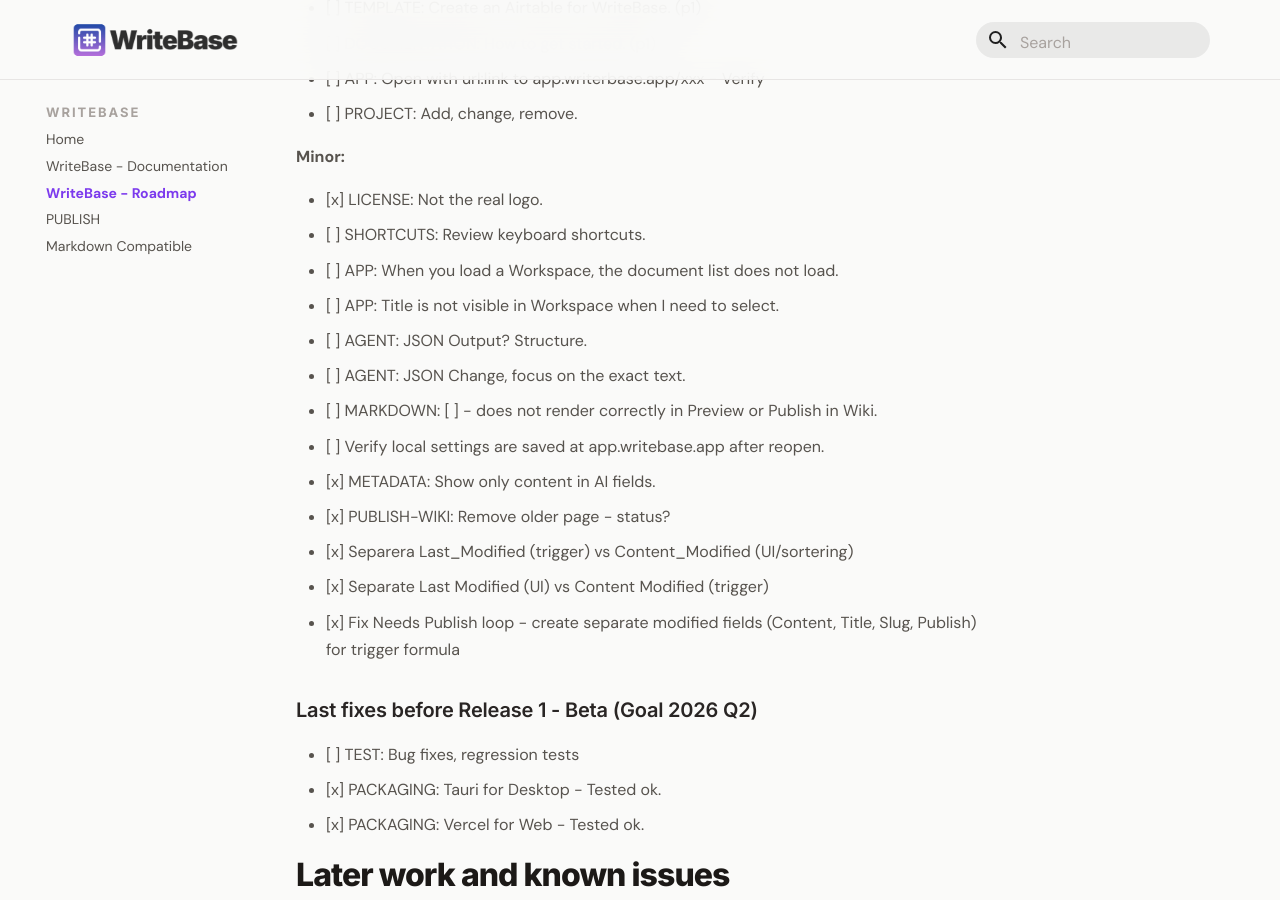
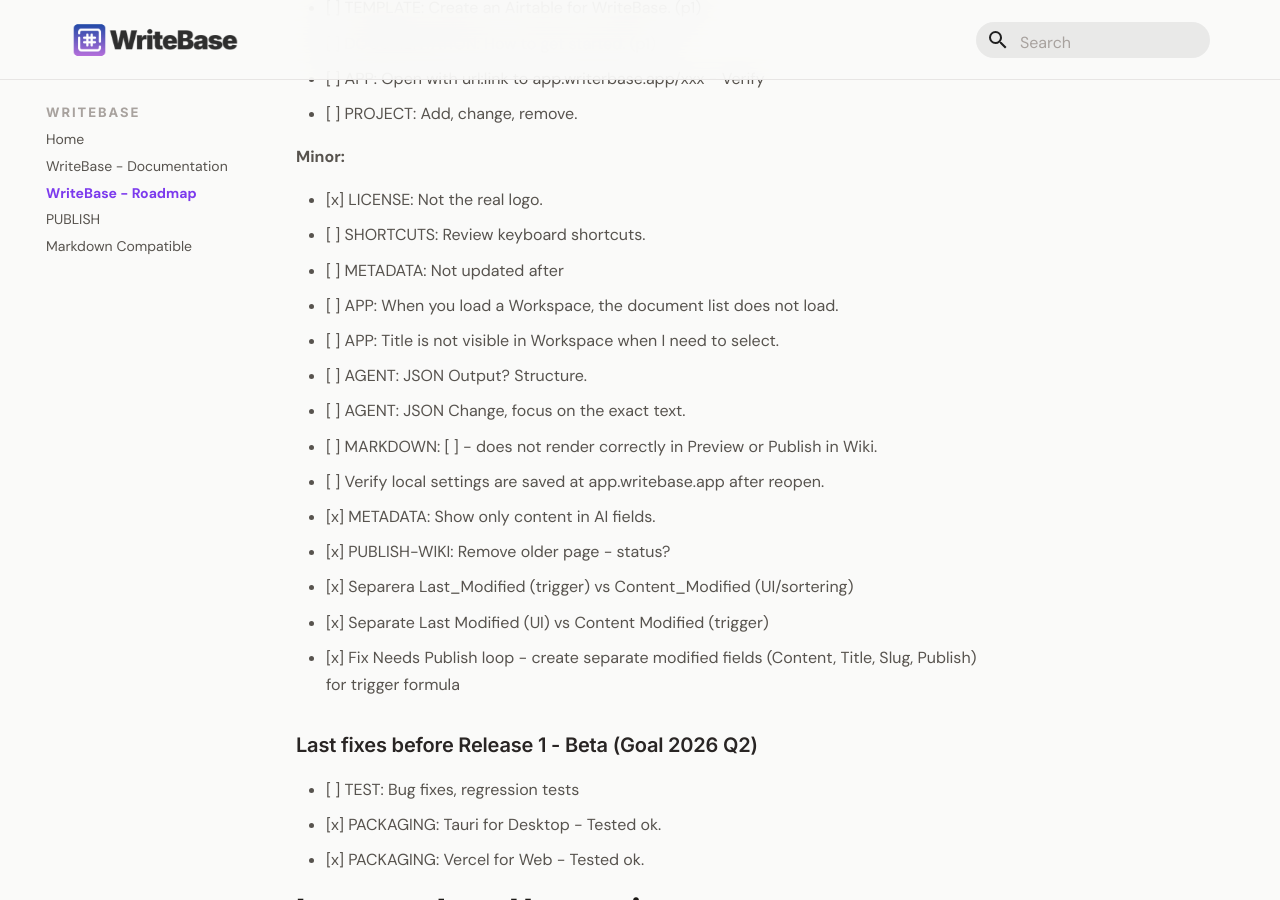
Before and after one commit to larssonhthomas-afk/writebase-docs, an MkDocs documentation site: the page built from docs/009-writebase-roadmap.md, in a window 1280 px wide and 900 px high, scrolled down 642 px. Built offline with MkDocs 1.6.1 and Material for MkDocs 9.7.7, drawn with Linux system fonts in a browser that asks for light colours; some web fonts are replaced.

Commit message:
Update 009-writebase-roadmap.md

```diff
--- a/docs/009-writebase-roadmap.md
+++ b/docs/009-writebase-roadmap.md
@@ -33,6 +33,7 @@ This Backlog has a priority 1-3.
 
 - [x] LICENSE: Not the real logo.
 - [ ] SHORTCUTS: Review keyboard shortcuts.
+- [ ] METADATA: Not updated after
 - [ ] APP: When you load a Workspace, the document list does not load.
 - [ ] APP: Title is not visible in Workspace when I need to select.
 - [ ] AGENT: JSON Output? Structure.
```
